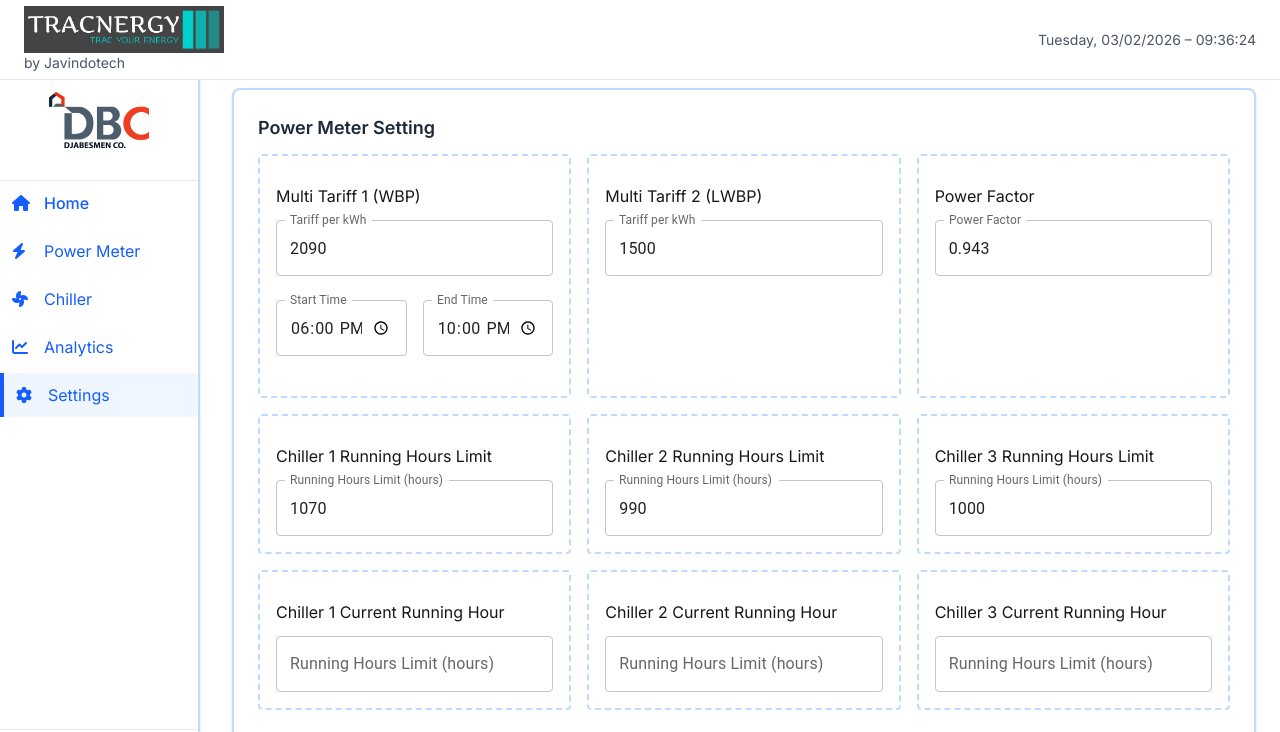
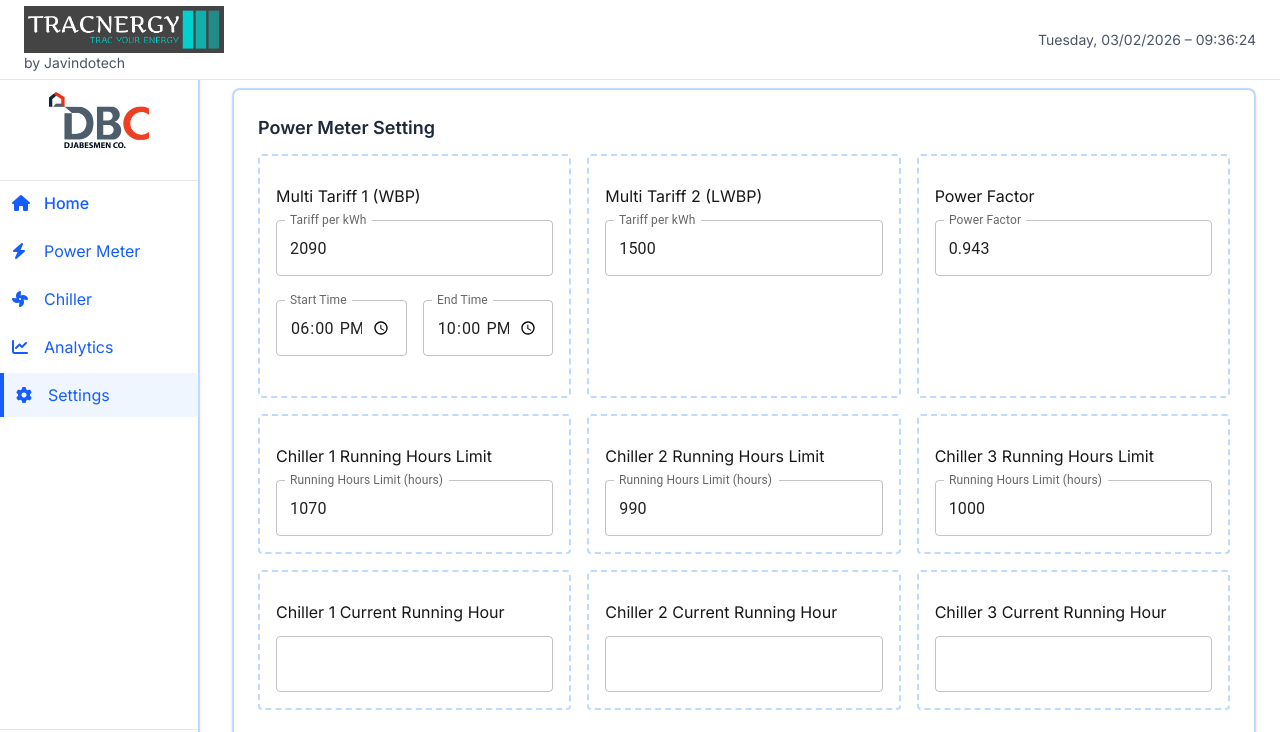
Before and after one commit to kufayeka/jvt-energy-monitoring, a Next.js app: page /settings in a window 1280 px wide. Shown: the top 732 px of the page. Built offline with nearby package versions, Linux system fonts and the light colour scheme.

Commit message:
update label field current running hour, add rupiah to bill card

```diff
--- a/app/components/EnergyBillCard.tsx
+++ b/app/components/EnergyBillCard.tsx
@@ -159,21 +159,21 @@ export default function EnergyBillCard() {
         <div className="space-y-4">
           <div>
             <p className="text-sm text-gray-600 mb-2">
-              Total Energy Bill
+              Total Energy Bill (Rupiah/RP.)
             </p>
             {renderPanel(panels.billTotal)}
           </div>
 
           <div>
             <p className="text-sm text-gray-600 mb-2">
-              Energy Bill (WBP)
+              Energy Bill (WBP) (Rupiah/RP.)
             </p>
             {renderPanel(panels.billWBP)}
           </div>
 
           <div>
             <p className="text-sm text-gray-600 mb-2">
-              Energy Bill (LWBP)
+              Energy Bill (LWBP) (Rupiah/RP.)
             </p>
             {renderPanel(panels.billLWBP)}
           </div>
--- a/app/settings/page.tsx
+++ b/app/settings/page.tsx
@@ -163,7 +163,6 @@ function SettingsForm({
         <div className="bg-white p-4 rounded border-2 border-dashed border-blue-200">
           <div className="my-3">Chiller 1 Current Running Hour</div>
           <TextField
-            label="Running Hours Limit (hours)"
             type="number"
             fullWidth
             value={formData.chiller1CurrentRunningHours}
@@ -180,7 +179,6 @@ function SettingsForm({
         <div className="bg-white p-4 rounded border-2 border-dashed border-blue-200">
           <div className="my-3">Chiller 2 Current Running Hour</div>
           <TextField
-            label="Running Hours Limit (hours)"
             type="number"
             fullWidth
             value={formData.chiller2CurrentRunningHours}
@@ -197,7 +195,6 @@ function SettingsForm({
         <div className="bg-white p-4 rounded border-2 border-dashed border-blue-200">
           <div className="my-3">Chiller 3 Current Running Hour</div>
           <TextField
-            label="Running Hours Limit (hours)"
             type="number"
             fullWidth
             value={formData.chiller3CurrentRunningHours}
```
